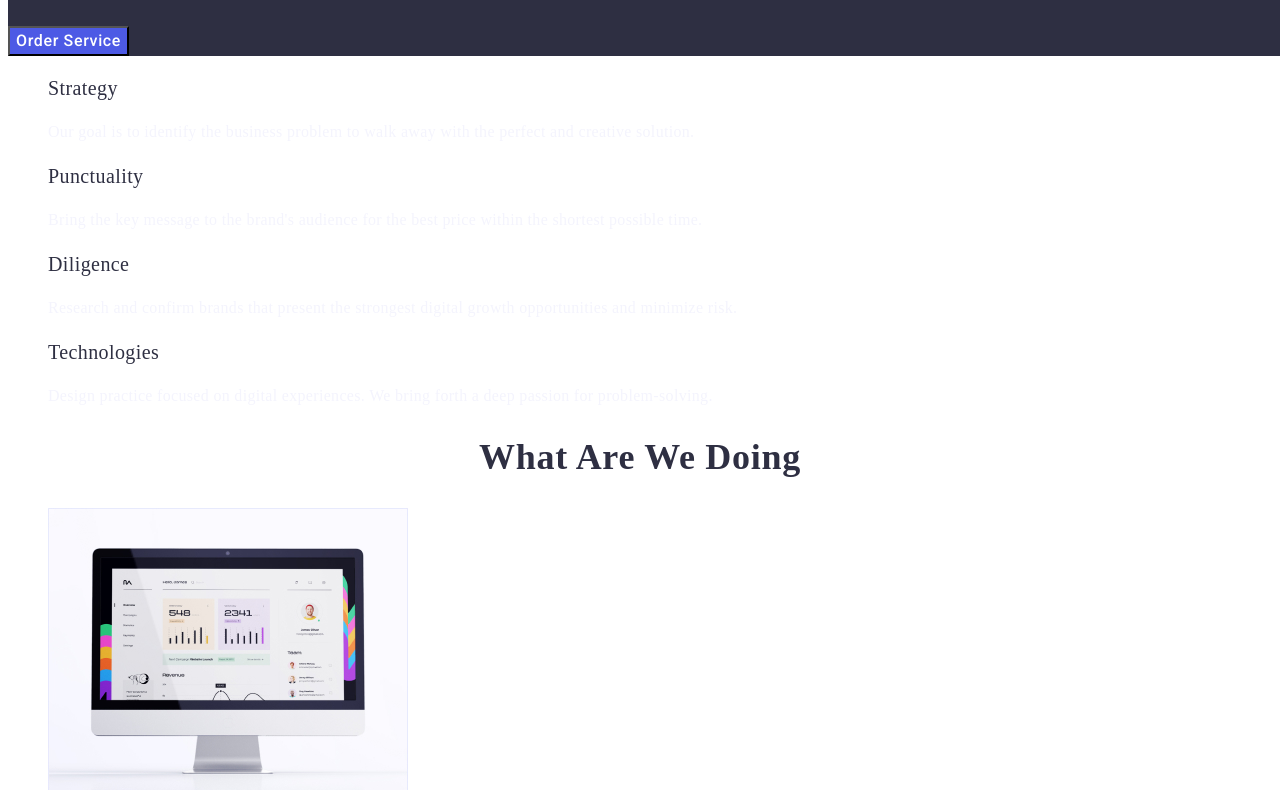
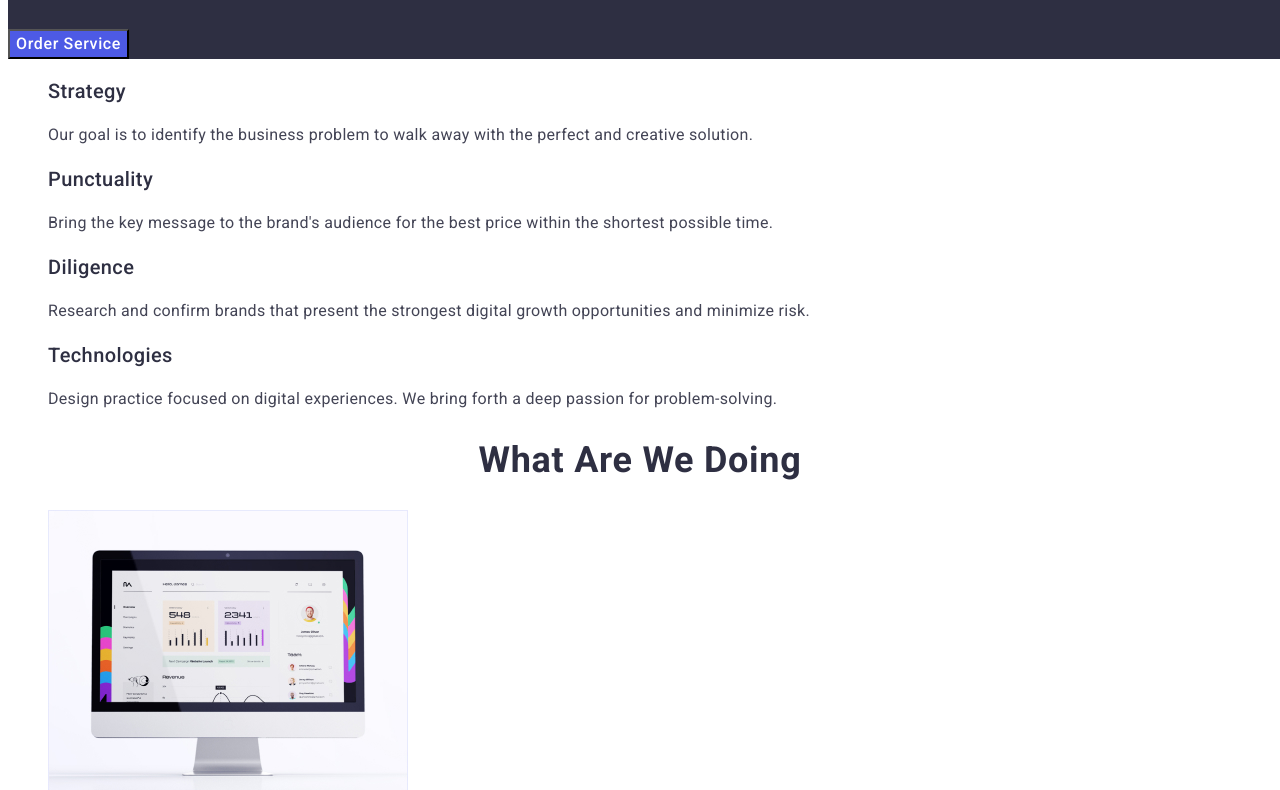
Before and after one commit to A-ZuMa/goit-markup-hw-02, a plain HTML site: page index.html in a window 1280 px wide. Shown: the part 368-1158 px from the top of the page. Drawn offline with Linux system fonts and the light colour scheme.

Commit message:
HW#2 v1.02

```diff
--- a/css/styles.css
+++ b/css/styles.css
@@ -14,8 +14,7 @@
 }
 
 body,
-address,
-{
+address {
     font-family: 'Roboto', sans-serif;
     font-style: normal;
     font-weight: 400;
@@ -23,7 +22,7 @@ font-size: 16px;
     line-height: 1.5;
     /* or 150% */
     letter-spacing: 0.02em;
-color: #434455;
+    color: var(--main-text-color);
     background-color: #FFFFFF;
 }
 
@@ -128,6 +127,16 @@ background-color: #FFFFFF;
 
 /****************** maine sections ********************/
 
+.main-text {
+    font-style: normal;
+    font-weight: 400;
+    font-size: 16px;
+    line-height: 1.5;
+    /* or 150% */
+    letter-spacing: 0.02em;
+    color: var(--main-text-color);
+}
+
 .title-features,
 .title-projects {
     font-weight: 500;
@@ -182,14 +191,14 @@ background-color: #FFFFFF;
     color: var(--accent-text-color);
 }
 
-.main-text {
+.footer-text {
     font-style: normal;
     font-weight: 400;
     font-size: 16px;
     line-height: 1.5;
     /* or 150% */
     letter-spacing: 0.02em;
-    color: #F4F4FD;
+    color: var(--accent-text-color);
 }
 
 /******************************** Portfolio page ************************************/
--- a/index.html
+++ b/index.html
@@ -146,7 +146,7 @@
       <a href="./index.html" class="link-logo link"
         >WEB<span class="logo-sec-footer">Studio</span>
       </a>
-      <p class="main-text">
+      <p class="footer-text">
         Increase the flow of customers and sales for your business with digital
         marketing & growth solutions.
       </p>
```
Also changed, not shown: portfolio.html (+10 -2 lines). Lines whose indentation alone changed are shown as unchanged.
